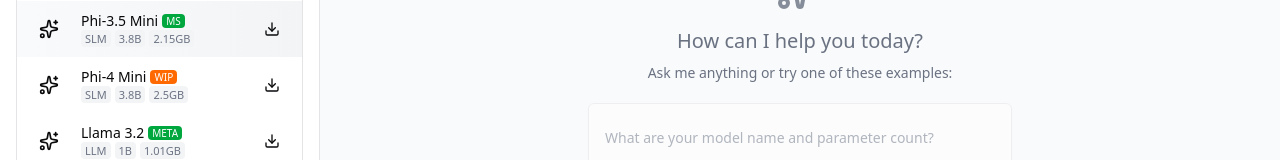
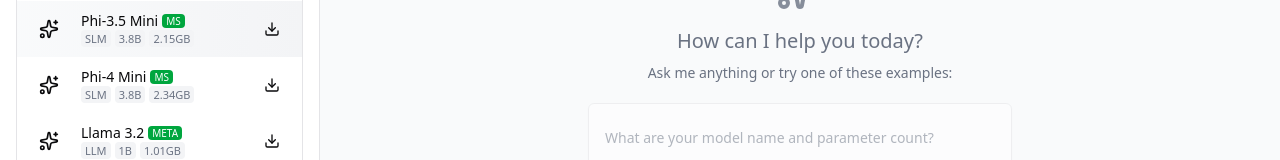
Before and after one commit to ibelem/webnn-text-generation-nextjs, a Next.js app: page /phi-3_5-mini/webgpu in a window 1280 px wide. Shown: the part 190-350 px from the top of the page. Built offline with nearby package versions, Linux system fonts and the light colour scheme.

Commit message:
Update Phi-4 Mini

```diff
--- a/components/chat-interface.tsx
+++ b/components/chat-interface.tsx
@@ -297,8 +297,8 @@
               <span className="ml-1.5">to clear chat</span>
             </div>
           </div>
-          <div className="mt-1 text-[11px] md:text-xs text-center font-medium text-blue-500">
-            Transformers.js {packageJson.dependencies["@huggingface/transformers"].replace(/^\^/, "")}
+          <div className="mt-1 text-[11px] md:text-xs text-center font-medium text-blue-500 hover:text-blue-600 hover:underline transition-colors">
+            <a href="https://www.npmjs.com/package/@huggingface/transformers?activeTab=versions" target="_blank" rel="noopener noreferrer">Transformers.js {packageJson.dependencies["@huggingface/transformers"].replace(/^\^/, "")}</a>
           </div>
         </div>
       </div>
--- a/lib/constants.ts
+++ b/lib/constants.ts
@@ -58,13 +58,13 @@
     },
     {
       id: "phi-4-mini-gqa" as ModelType,
-      model: "lwanming/Phi-4-mini-instruct-ONNX-GQA",
+      model: "onnx-community/Phi-4-mini-instruct-ONNX",
       dataType: "q4f16",
       name: "Phi-4 Mini",
-      producer: "WIP",
+      producer: "MS",
       desc: "SLM",
       parameter: "3.8B",
-      size: "2.5GB",
+      size: "2.34GB",
       useExternalDataFormat: true,
       maxNewTokens: 1024,
       doSample: true,
```
